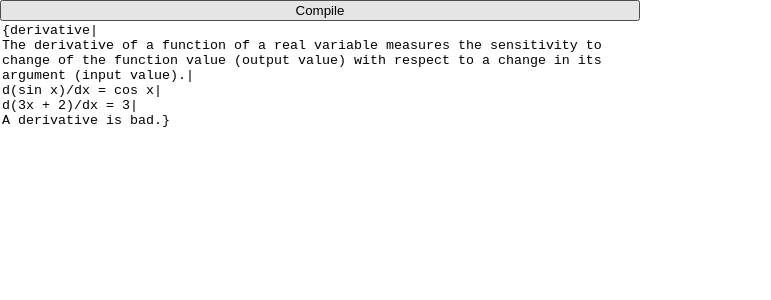
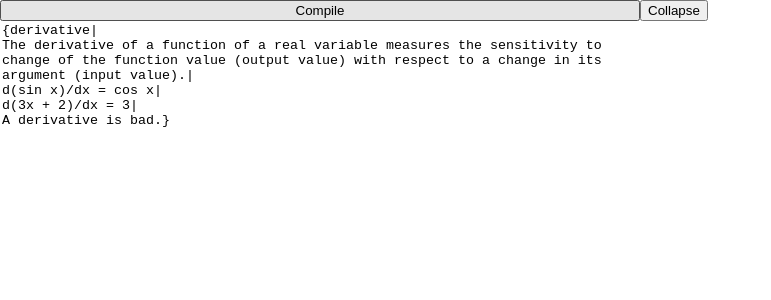
Before and after one commit to kevinmkchin/context, a React (Create React App) app: page / in a window 1280 px wide. Shown: the top 300 px of the page, without its empty margins (0-771 px from the left). Built offline with nearby package versions, Linux system fonts and the light colour scheme.

Commit message:
added collapse button

```diff
--- a/src/App.css
+++ b/src/App.css
@@ -22,6 +22,7 @@
 /* Control the right side */
 .right {
   right: 0;
+  background-color: white;
 }
 
 textarea {
--- a/src/App.js
+++ b/src/App.js
@@ -24,10 +24,23 @@ class App extends Component {
           <textarea id="txtarea">{testString}</textarea>
         </div>
         <div className="split right">
+          <button onClick={collapseOrNaw}>Collapse</button>
           {parse(this.state.str, definedWords(this.state.str))}
         </div>
       </div>
+
     );
+  }
+}
+
+
+//you can collapse the left hand side now
+function collapseOrNaw(){
+  var currentSize = document.getElementsByClassName("split right").item(0).style.width;
+  if(currentSize === "50%" || currentSize === ""){
+    document.getElementsByClassName("split right").item(0).style.width = "100%";
+  }else if(currentSize === "100%"){
+    document.getElementsByClassName("split right").item(0).style.width = "50%";
   }
 }
 
```
